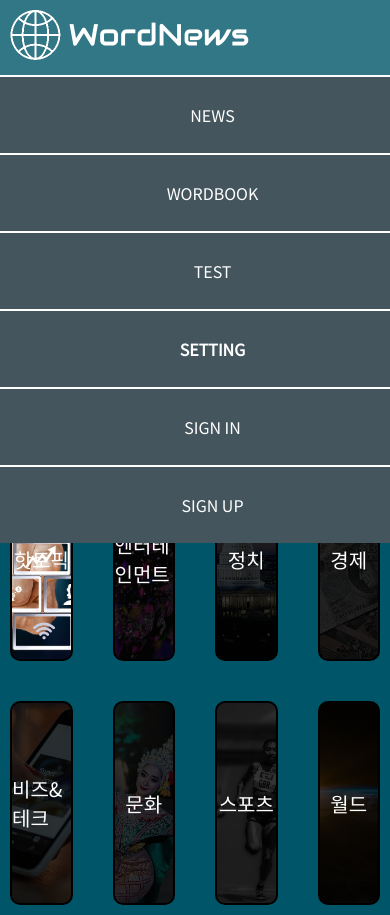
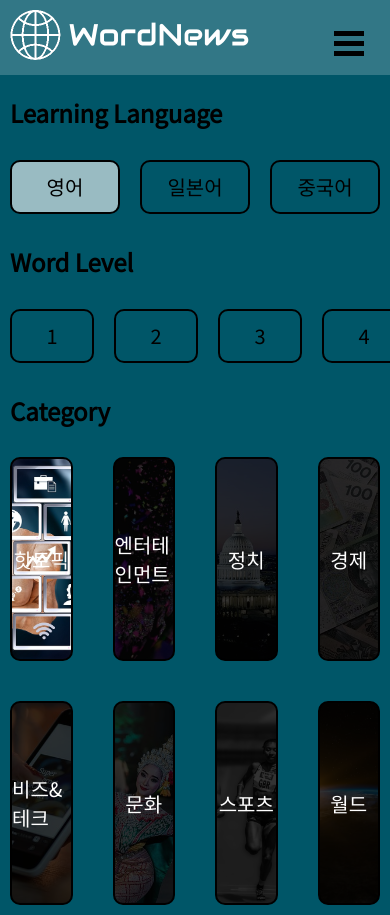
Before and after one commit to jch1223/client-word-news, a React (Create React App) app: page /setting in a window 390 px wide. Shown: the top 915 px of the page. Built offline with nearby package versions, Linux system fonts and the light colour scheme.

Commit message:
fix some styles

```diff
--- a/src/App.css
+++ b/src/App.css
@@ -25,6 +25,7 @@ body {
 .nav-menu {
   width: 100%;
   display: block;
+  box-shadow: 0px 5px 5px 0px rgba(150, 150, 150, 1);
 }
 .nav-ul {
   display: inline-block;
@@ -37,30 +38,11 @@ body {
   padding: 26px 0;
   margin-right: 35px;
 }
-@media screen and (max-width: 850px) {
-  .nav-ul {
-    display: block;
-    position: absolute;
-    margin: 0;
-    list-style: none;
-    text-align: left;
-    padding: 0;
-    z-index: 2;
-    width: 100%;
-    background-color: var(--main-bg-color);
-  }
-}
 .navicon {
   cursor: pointer;
   display: none;
   position: relative;
   user-select: none;
-}
-.navicon > div {
-  width: 30px;
-  height: 5px;
-  margin-top: 5px;
-  background-color: black;
 }
 
 .nav-item {
@@ -72,14 +54,41 @@ body {
   cursor: pointer;
 }
 @media screen and (max-width: 850px) {
+  .nav-ul {
+    display: inline-block;
+    position: absolute;
+    margin: 0;
+    list-style: none;
+    text-align: left;
+    padding: 0;
+    z-index: 2;
+    width: 100%;
+    background-color: var(--main-bg-color);
+  }
   .nav-item {
-    display: block;
+    display: none; /*block*/
     line-height: 100%;
     text-align: center;
     padding: 30px 0;
     cursor: pointer;
     border-top: var(--light-font-color) 2px solid;
   }
+  .navicon {
+    display: inline-block;
+    position: relative;
+    padding: 26px;
+    float: right;
+    cursor: pointer;
+    user-select: none;
+  }
+  .navicon > div {
+    width: 30px;
+    height: 5px;
+    margin-top: 5px;
+    background-color: black;
+  }
+}
+@media screen and (max-width: 850px) {
 }
 
 .nav-item > a {
--- a/src/App.js
+++ b/src/App.js
@@ -22,6 +22,9 @@ class App extends Component {
       signIn: false
     };
   }
+  showNavMenu = () => {
+    // showMenu;
+  };
   setSignIn = () => {
     this.setState({
       signIn: true
@@ -82,12 +85,12 @@ class App extends Component {
                 <NavLink exact to={"/"}>
                   <img alt="logo" src={logo} className="nav-logo" />
                 </NavLink>
+                <span class="navicon" onClick={this.showNavMenu}>
+                  <div />
+                  <div />
+                  <div />
+                </span>
                 <ul className="nav-ul">
-                  <span class="navicon">
-                    <div />
-                    <div />
-                    <div />
-                  </span>
                   <li className="nav-item">
                     <NavLink exact to={"/"}>
                       News
--- a/src/components/News/News.css
+++ b/src/components/News/News.css
@@ -26,11 +26,12 @@ html {
   margin-top: 30px;
 }
 .sentence {
-  line-height: 25px;
+  line-height: 35px;
   background-color: transparent;
   transition: background-color;
   transition-duration: 1s;
 
+  font-size: 14pt;
   cursor: pointer;
 }
 .sentence-highlight {
--- a/src/components/Wordbook/Wordbook.css
+++ b/src/components/Wordbook/Wordbook.css
@@ -58,7 +58,7 @@ input[type="date"] {
   padding: 20px;
 
   border-radius: 10px;
-  background-color: var(--main-bg-color);
+  background-color: var(--light-font-color);
 }
 
 .word-translation-close {
--- a/src/components/authentication/Signup.jsx
+++ b/src/components/authentication/Signup.jsx
@@ -10,7 +10,7 @@ export default class Signin extends Component {
   };
   submit = () => {
     const { id, pw, email } = this.state;
-    fetch(`${baseUrl}/api//sign/signup`, {
+    fetch(`${baseUrl}/api/sign/signup`, {
       method: "POST",
       head: {
         "Content-Type": "application/json"
--- a/src/components/news-list/NewsList.css
+++ b/src/components/news-list/NewsList.css
@@ -77,12 +77,26 @@
   font-weight: bold;
   color: var(--light-font-color);
   font-size: 15pt;
+  line-height: 25pt;
 }
 .news-item-date {
   float: right;
   color: var(--light-font-color);
 }
-
+@media screen and (max-width: 800px) {
+  .news-item-title {
+    font-weight: bold;
+    color: var(--light-font-color);
+    font-size: 15pt;
+    line-height: 25pt;
+    padding: 10px 10px;
+  }
+  .news-item-date {
+    float: right;
+    color: var(--light-font-color);
+    padding: 0 10px;
+  }
+}
 .ngram-bar {
   display: flex;
   height: 5px;
--- a/src/components/news-list/index.jsx
+++ b/src/components/news-list/index.jsx
@@ -58,7 +58,7 @@ class Newses extends Component {
 
                     <div className="news-item-title">{article.title}</div>
 
-                    {/* <div className="news-item-date">{article.date}</div> */}
+                    <div className="news-item-date">{article.date}</div>
                     {/* <div className="ngram-bar">
                       {article.ngram.map((ngram, i) => {
                         let percent = Math.round((ngram / totalWord) * 100);
@@ -81,4 +81,4 @@ class Newses extends Component {
     );
   }
 }
-export default withRequest(`${baseUrl}/api/news`)(Newses);
+export default withRequest(`${baseUrl}`)(Newses);
--- a/src/components/setting/Setting.css
+++ b/src/components/setting/Setting.css
@@ -18,7 +18,9 @@
     grid-template-columns: repeat(2, 1fr);
   }
 }
-
+.setting-title {
+  padding: 0 10px;
+}
 .level-select-container {
   display: grid;
   grid-template-columns: repeat(5, 1fr);
@@ -34,18 +36,18 @@
   align-items: center;
 }
 
-@media screen and(max-width: 400px) {
-  .category-select-container {
-    display: grid;
-    grid-template-columns: repeat(2, 1fr);
-  }
-}
 .category-select-container {
   display: grid;
   grid-gap: 20px;
   grid-template-columns: repeat(4, 1fr);
 }
 
+@media screen and(max-width: 600px) {
+  .category-select-container {
+    display: grid;
+    grid-template-columns: repeat(2, 1fr);
+  }
+}
 .category-select-button {
   display: flex;
   border: 2px var(--dark-font-color) solid;
--- a/src/components/setting/index.jsx
+++ b/src/components/setting/index.jsx
@@ -40,7 +40,7 @@ export default class Setting extends Component {
       });
     }
     const categoryId = Cookies.get("categoryId");
-    if (categoryId) {
+    if (categoryId !== undefined) {
       this.setState({
         selectedCategory: parseInt(categoryId)
       });
@@ -53,10 +53,10 @@ export default class Setting extends Component {
     //   selectedCategory: index
     // });
   };
-  selectedLevel = index => {
-    Cookies.set("level", index);
+  selectedLevel = level => {
+    Cookies.set("level", level);
     this.setState({
-      selectedLevel: index
+      selectedLevel: level
     });
   };
   selectedCategory = index => {
@@ -74,7 +74,7 @@ export default class Setting extends Component {
     return (
       <div className="content">
         <div>
-          <h1>Learning Language</h1>
+          <h1 className="setting-title">Learning Language</h1>
           <div className="lang-select-container">
             {languageList.map((language, index) => {
               return (
@@ -97,20 +97,20 @@ export default class Setting extends Component {
           </div>
         </div>
         <div>
-          <h1>Word Level</h1>
+          <h1 className="setting-title">Word Level</h1>
           <div className="level-select-container">
             {levelList.map((level, index) => {
               return (
                 <div
                   style={{
                     backgroundColor:
-                      selectedLevel === index
+                      selectedLevel - 1 === index
                         ? "var(--third-color)"
                         : "transparent"
                   }}
                   className="level-select-button button"
                   onClick={() => {
-                    this.selectedLevel(index);
+                    this.selectedLevel(index + 1);
                   }}
                 >
                   {level}
@@ -120,7 +120,7 @@ export default class Setting extends Component {
           </div>
         </div>
         <div>
-          <h1>Category</h1>
+          <h1 className="setting-title">Category</h1>
           <div className="category-select-container">
             {categoryList.map((category, index) => {
               let style = {
--- a/src/components/test/index.jsx
+++ b/src/components/test/index.jsx
@@ -59,7 +59,7 @@ class Test extends Component {
     });
   };
   render() {
-    const { response, closeSignInModal } = this.props;
+    const { response, closeSignInModal, isSignIn, setSignIn } = this.props;
     const {
       selectMode,
       testMode,
@@ -69,10 +69,10 @@ class Test extends Component {
       wrongAnswer
     } = this.state;
     // if (!response) {
-    //   return <RequireSignIn closeSignInModal={closeSignInModal} />;
+    //   return ;
     //   // this.props.showSignInModal();
     // } else {
-    return (
+    return isSignIn ? (
       <div className="content">
         <SelectMode display={selectMode} showTestMode={this.showTestMode} />
         <TestMode
@@ -87,6 +87,11 @@ class Test extends Component {
           showSelectMode={this.showSelectMode}
         />
       </div>
+    ) : (
+      <RequireSignIn
+        closeSignInModal={closeSignInModal}
+        setSignIn={setSignIn}
+      />
     );
   }
   // }
--- a/src/mock-ups/Article.jsx
+++ b/src/mock-ups/Article.jsx
@@ -73,7 +73,7 @@ export default {
   words: [
     {
       article_word_id: 1,
-      word: "contain",
+      word: "포함",
       translation:
         "[명사] 어떤 사물이나 현상 가운데 함께 들어 있거나 함께 넣음.",
       grade: 3,
@@ -81,21 +81,21 @@ export default {
     },
     {
       article_word_id: 1,
-      word: "commitee",
+      word: "위원회",
       translation: "[명사] 위원 가운데 우두머리.",
       grade: 1,
       sentence_id: 4
     },
     {
       article_word_id: 1,
-      word: "hold",
+      word: "개최",
       translation: "[명사] 모임이나 회의 따위를 주최하여 엶.",
       grade: 4,
       sentence_id: 9
     },
     {
       article_word_id: 1,
-      word: "government",
+      word: "정부",
       translation: `1. 명사 법률 입법, 사법, 행정의 삼권을 포함하는 통치 기구를 통틀어 이르는 말.
       2. 명사 법률 [같은 말] 행정부(삼권 분립에 의하여, 행정을 맡아보는 국가 기관).`,
       grade: 2,
@@ -103,7 +103,7 @@ export default {
     },
     {
       article_word_id: 1,
-      word: "disabled",
+      word: "장애인",
       translation:
         "[명사] 상태신체의 일부에 장애가 있거나 정신 능력이 원활하지 못해 일상생활이나 사회생활에서 어려움이 있는 사람.",
       grade: 3,
```
Also changed, not shown: src/components/News/index.jsx (+14 -4 lines).
